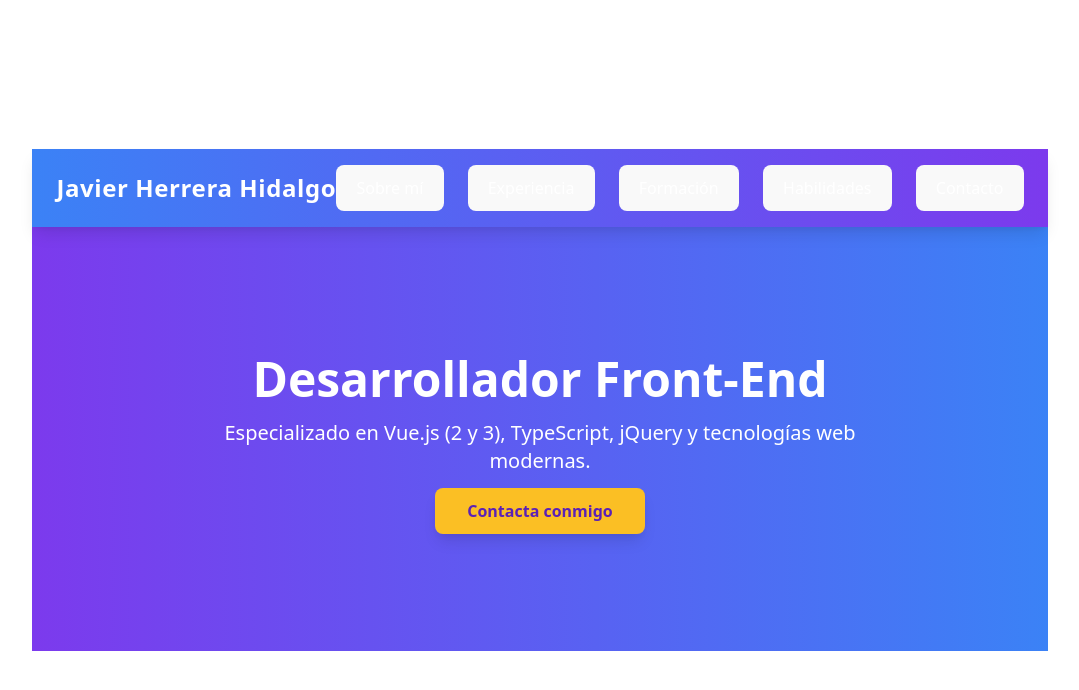
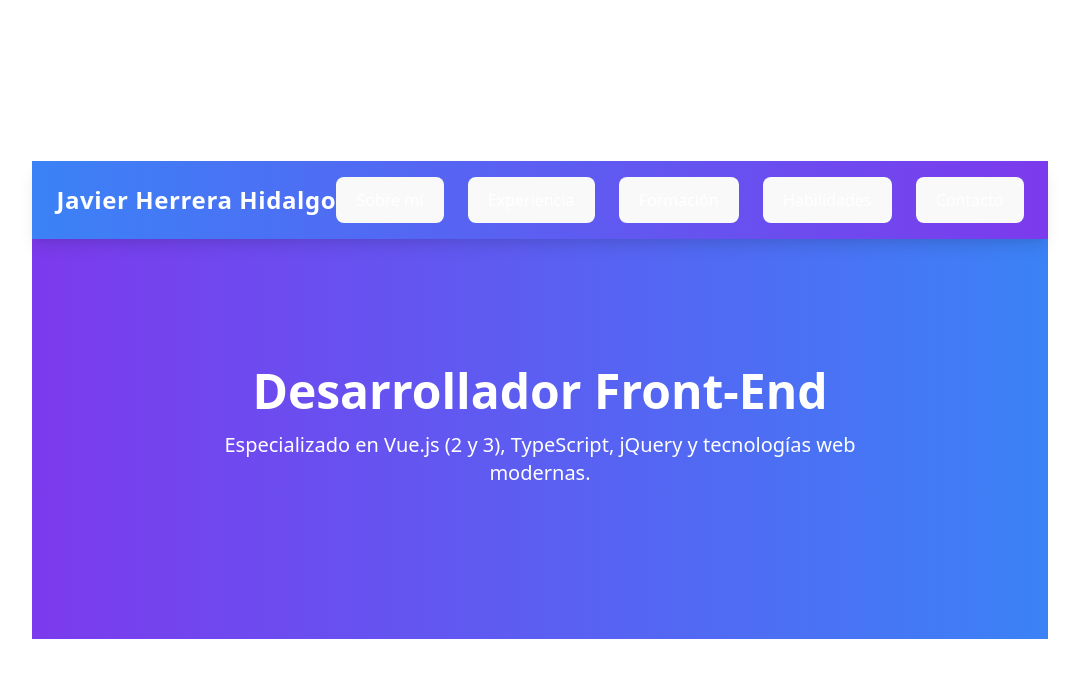
Before and after one commit to JherreraHidalgo/my-portfolio, a Vue app: page / in a window 1280 px wide. Shown: the top 690 px of the page, without its empty margins (100-1179 px from the left). Built offline with nearby package versions, Linux system fonts and the light colour scheme.

Commit message:
third commit, changes

```diff
--- a/src/components/Hero.vue
+++ b/src/components/Hero.vue
@@ -8,10 +8,5 @@
       Especializado en Vue.js (2 y 3), TypeScript, jQuery y tecnologías web
       modernas.
     </p>
-    <a
-      href="#contact"
-      class="bg-yellow-400 text-purple-800 font-bold px-8 py-3 rounded-lg shadow-lg hover:bg-yellow-300 transition"
-      >Contacta conmigo</a
-    >
   </section>
 </template>
```
